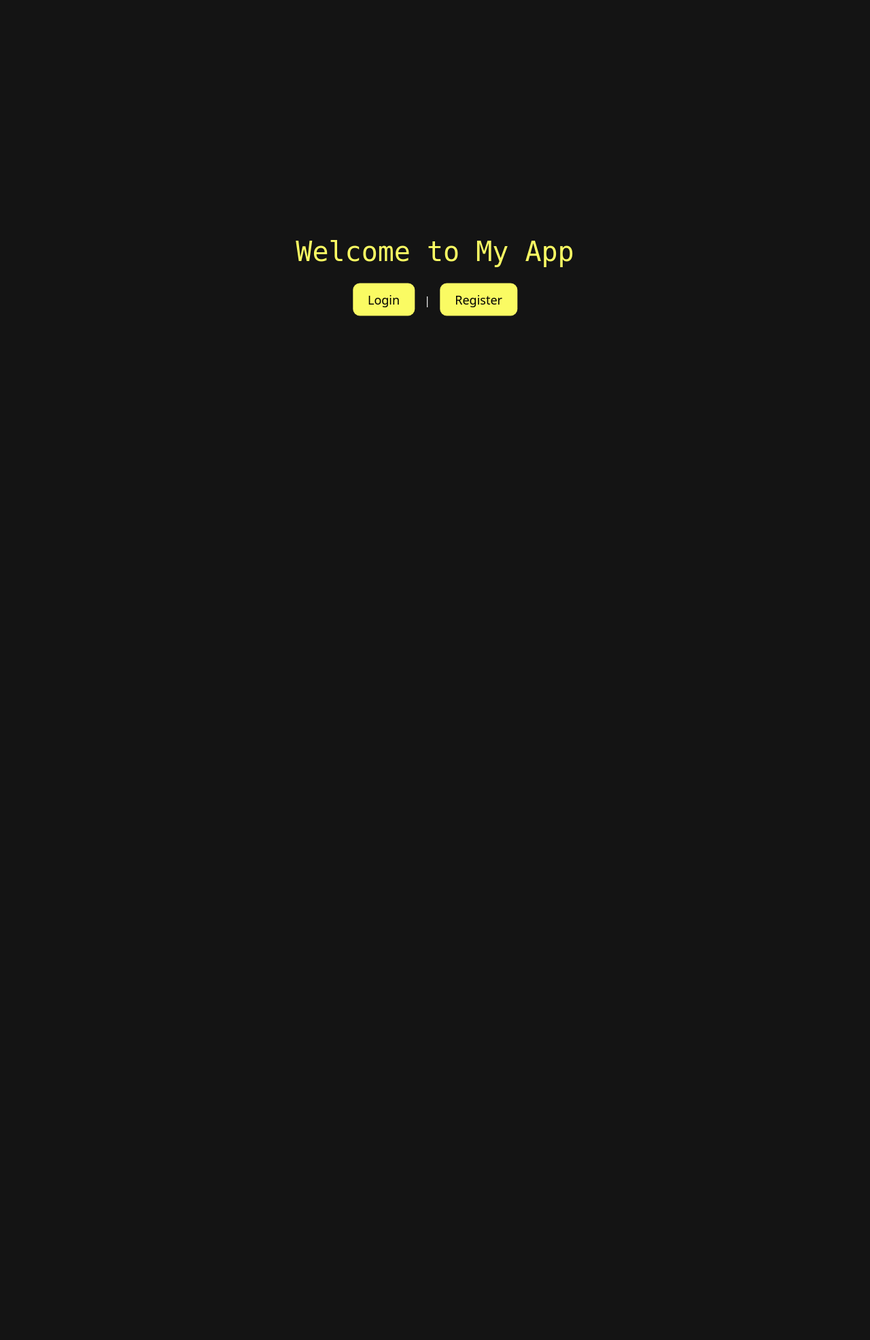
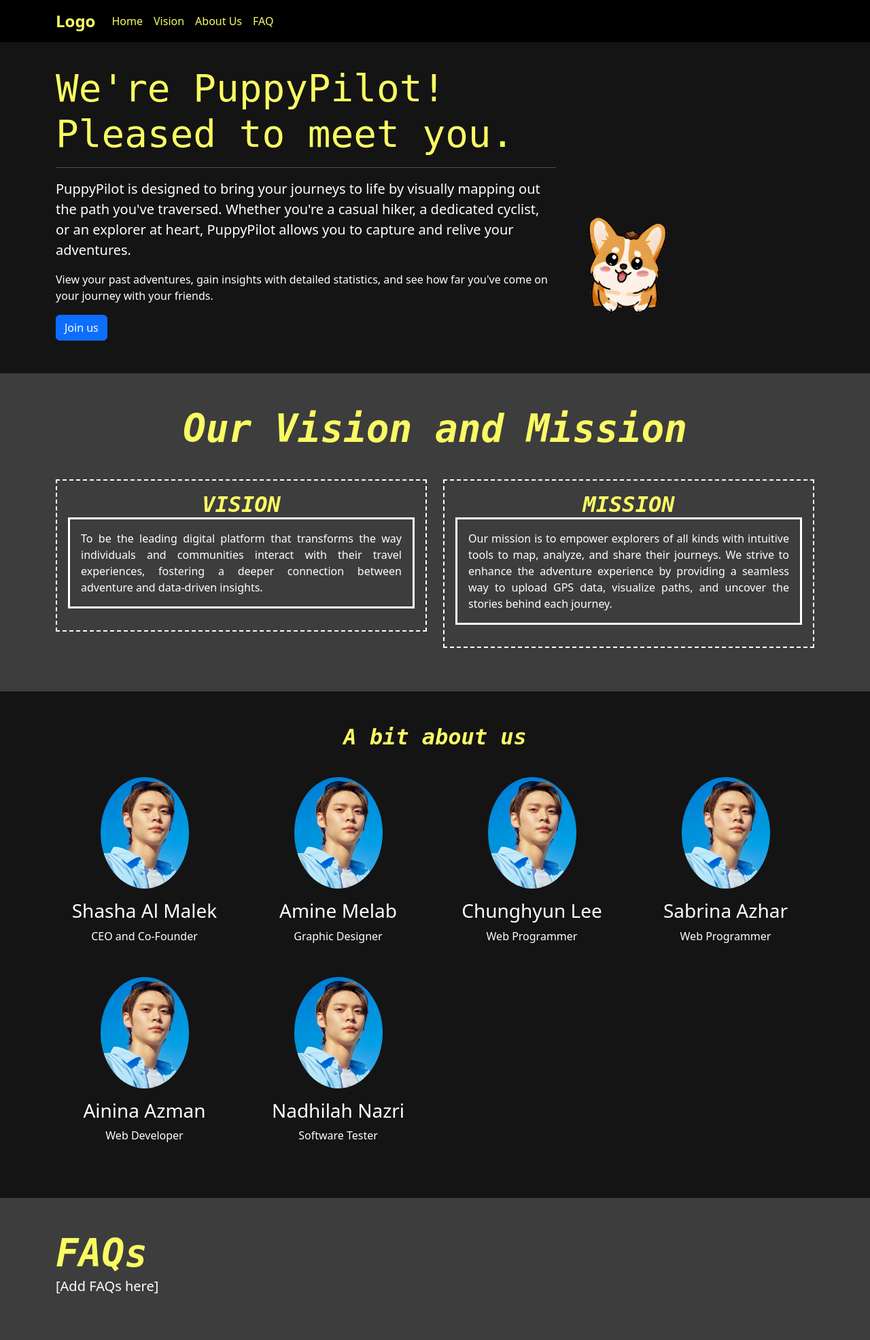
Before and after one commit to shasha-nabila/Journey-Tracker-App, a Flask app: page / in a window 1280 px wide. Shown: the whole page at 68% size. Before the commit the page ends 465 px from the top, so only its background shows below. Run offline with Flask 3, Linux system fonts and the light colour scheme; some libraries are stand-ins or nearby versions.

Commit message:
landing page

```diff
--- a/app/static/style.css
+++ b/app/static/style.css
@@ -458,3 +458,49 @@ h2 {
 .confirm-plan-change button:hover {
     background-color: #9bf9f5;
 }
+
+html {
+    scroll-behavior: smooth;
+}
+
+.profile img {
+    width: 14vw;
+    max-width: 130px;
+    min-width: 70px;
+}
+
+.py-6 {
+    padding-bottom: 3rem !important;
+}
+
+.profile {
+    margin: 0 auto; /* Center the card in the column */
+    padding: 1rem; /* Add some spacing inside the card */
+}
+
+.img-fluid {
+    max-width: 54vw;
+    width: 183px;
+}
+
+#visionSection, #faqSection {
+    background-color: #3d3d3d;
+}
+
+.vision-box, .mission-box {
+    border: 2px dashed #fff; /* Creates the dashed border effect */
+    color: #fff; /* Text color */
+    margin: 1rem 0;
+    padding: 2rem;
+}
+
+.vision-box h2, .mission-box h2 {
+    text-align: center;
+    margin-bottom: 1rem;
+}
+
+.border-box {
+    border: 3px solid #fff; /* Solid border inside */
+    padding: 1rem;
+    text-align: justify;
+}
--- /dev/null
+++ b/app/templates/landing.html
@@ -0,0 +1,158 @@
+{% extends 'base.html' %}
+
+{% block title %}Home - My App{% endblock %}
+
+{% block content %}
+<!-- Navigation Bar -->
+<nav class="navbar navbar-expand-lg navbar-dark fixed-top" style="background-color: black;">
+    <div class="container">
+        <a class="navbar-brand" href="#homeSection">Logo</a>
+        <button class="navbar-toggler" type="button" data-bs-toggle="collapse" data-bs-target="#navbarResponsive" aria-controls="navbarResponsive" aria-expanded="false" aria-label="Toggle navigation">
+            <span class="navbar-toggler-icon"></span>
+        </button>
+        <div class="collapse navbar-collapse" id="navbarResponsive">
+            <ul class="navbar-nav ml-auto">
+                <li class="nav-item">
+                    <a class="nav-link" href="#homeSection">Home</a>
+                </li>
+                <li class="nav-item">
+                    <a class="nav-link" href="#visionSection">Vision</a>
+                </li>
+                <li class="nav-item">
+                    <a class="nav-link" href="#aboutSection">About Us</a>
+                </li>
+                <li class="nav-item">
+                    <a class="nav-link" href="#faqSection">FAQ</a>
+                </li>
+            </ul>
+        </div>
+    </div>
+</nav>
+
+<!-- Home Section -->
+<section id="homeSection" class="py-5 text-white">
+    <div class="container">
+        <div class="row align-items-center">
+            <!-- Text Column -->
+            <div class="col-lg-8">
+                <br>
+                <br>
+                <h1 class="display-4">We're PuppyPilot! Pleased to meet you.</h1>
+                <hr>
+            </div>
+            <div class="col-md-8 col-lg-8">
+                <p class="lead">PuppyPilot is designed to bring your journeys to life by visually mapping out the path you've traversed. Whether you're a casual hiker, a dedicated cyclist, or an explorer at heart, PuppyPilot allows you to capture and relive your adventures.</p>
+                <p>View your past adventures, gain insights with detailed statistics, and see how far you've come on your journey with your friends.</p>
+                <!-- Button to create account or login -->
+                <a href="{{ url_for('main.main') }}" class="btn btn-primary">Join us</a>
+            </div>
+            <!-- Image Column -->
+            <div class="col-md-4 col-lg-2">
+                <!-- Update 'path_to_your_puppy_image' to the path of your puppy image -->
+                <img src="{{ url_for('static', filename='images/corgi.png') }}" alt="Puppy Image" class="img-fluid">
+            </div>
+        </div>
+    </div>
+</section>
+
+
+<!-- Vision and Mission Section -->
+<section id="visionSection" class="py-5">
+    <div class="container">
+        <h2 class="display-4 text-center">Our Vision and Mission</h2>
+        <br>
+        <div class="row">
+            <!-- Vision Box -->
+            <div class="col-md-6">
+                <div class="vision-box p-3">
+                    <h2>VISION</h2>
+                    <p class="border-box">
+                        To be the leading digital platform that transforms the way individuals and communities interact with their travel experiences, fostering a deeper connection between adventure and data-driven insights.
+                    </p>
+                </div>
+            </div>
+            <!-- Mission Box -->
+            <div class="col-md-6">
+                <div class="mission-box p-3">
+                    <h2>MISSION</h2>
+                    <p class="border-box">
+                        Our mission is to empower explorers of all kinds with intuitive tools to map, analyze, and share their journeys. We strive to enhance the adventure experience by providing a seamless way to upload GPS data, visualize paths, and uncover the stories behind each journey.
+                    </p>
+                </div>
+            </div>
+        </div>
+    </div>
+</section>
+
+
+<!-- About Section -->
+<section id="aboutSection" class="py-6">
+    <div class="container mt-5">
+        <div class="row justify-content-center align-items-center">
+            <div class="col-12 text-center">
+                <h2 class="section-heading">A bit about us</h2>
+                <br>
+            </div>
+        </div>
+        <div class="row">
+            <!-- Team Member 1 -->
+            <div class="col-12 col-sm-6 col-md-4 col-lg-3">
+                <div class="profile text-center">
+                    <img src="{{ url_for('static', filename='images/eunseok.jpeg') }}" alt="Jimmy Kim" class="img-fluid rounded-circle mb-3">
+                    <h3>Shasha Al Malek</h3>
+                    <p>CEO and Co-Founder</p>
+                </div>
+            </div>
+            <!-- Team Member 2 -->
+            <div class="col-12 col-sm-6 col-md-4 col-lg-3">
+                <div class="profile text-center">
+                    <img src="{{ url_for('static', filename='images/eunseok.jpeg') }}" alt="Priscilla Tingey" class="img-fluid rounded-circle mb-3">
+                    <h3>Amine Melab</h3>
+                    <p>Graphic Designer</p>
+                </div>
+            </div>
+            <!-- Team Member 3 -->
+            <div class="col-12 col-sm-6 col-md-4 col-lg-3">
+                <div class="profile text-center">
+                    <img src="{{ url_for('static', filename='images/eunseok.jpeg') }}" alt="Bernard Booth" class="img-fluid rounded-circle mb-3">
+                    <h3>Chunghyun Lee</h3>
+                    <p>Web Programmer</p>
+                </div>
+            </div>
+            <!-- Team Member 4 -->
+            <div class="col-12 col-sm-6 col-md-4 col-lg-3">
+                <div class="profile text-center">
+                    <img src="{{ url_for('static', filename='images/eunseok.jpeg') }}" alt="Celia Bird" class="img-fluid rounded-circle mb-3">
+                    <h3>Sabrina Azhar</h3>
+                    <p>Web Programmer</p>
+                </div>
+            </div>
+            <!-- Team Member 5 -->
+            <div class="col-12 col-sm-6 col-md-4 col-lg-3">
+                <div class="profile text-center">
+                    <img src="{{ url_for('static', filename='images/eunseok.jpeg') }}" alt="Celia Bird" class="img-fluid rounded-circle mb-3">
+                    <h3>Ainina Azman</h3>
+                    <p>Web Developer</p>
+                </div>
+            </div>
+            <!-- Team Member 6 -->
+            <div class="col-12 col-sm-6 col-md-4 col-lg-3">
+                <div class="profile text-center">
+                    <img src="{{ url_for('static', filename='images/eunseok.jpeg') }}" alt="Celia Bird" class="img-fluid rounded-circle mb-3">
+                    <h3>Nadhilah Nazri</h3>
+                    <p>Software Tester</p>
+                </div>
+            </div>
+        </div>
+    </div>
+</section>
+
+<!-- FAQ Section -->
+<section id="faqSection" class="py-5">
+    <div class="container">
+        <h2 class="display-4">FAQs</h2>
+        <p class="lead">[Add FAQs here]</p>
+    </div>
+</section>
+
+{% endblock %}
--- a/app/views.py
+++ b/app/views.py
@@ -27,6 +27,11 @@ price_ids = {
 # route for homepage
 @main_blueprint.route('/')
 def index():
+    return render_template('landing.html')
+
+# route for main page
+@main_blueprint.route('/main')
+def main():
     return render_template('main.html')
 
 # route for login page
```
Also changed, not shown: app/static/images/corgi.png (added), app/static/images/eunseok.jpeg (added).
